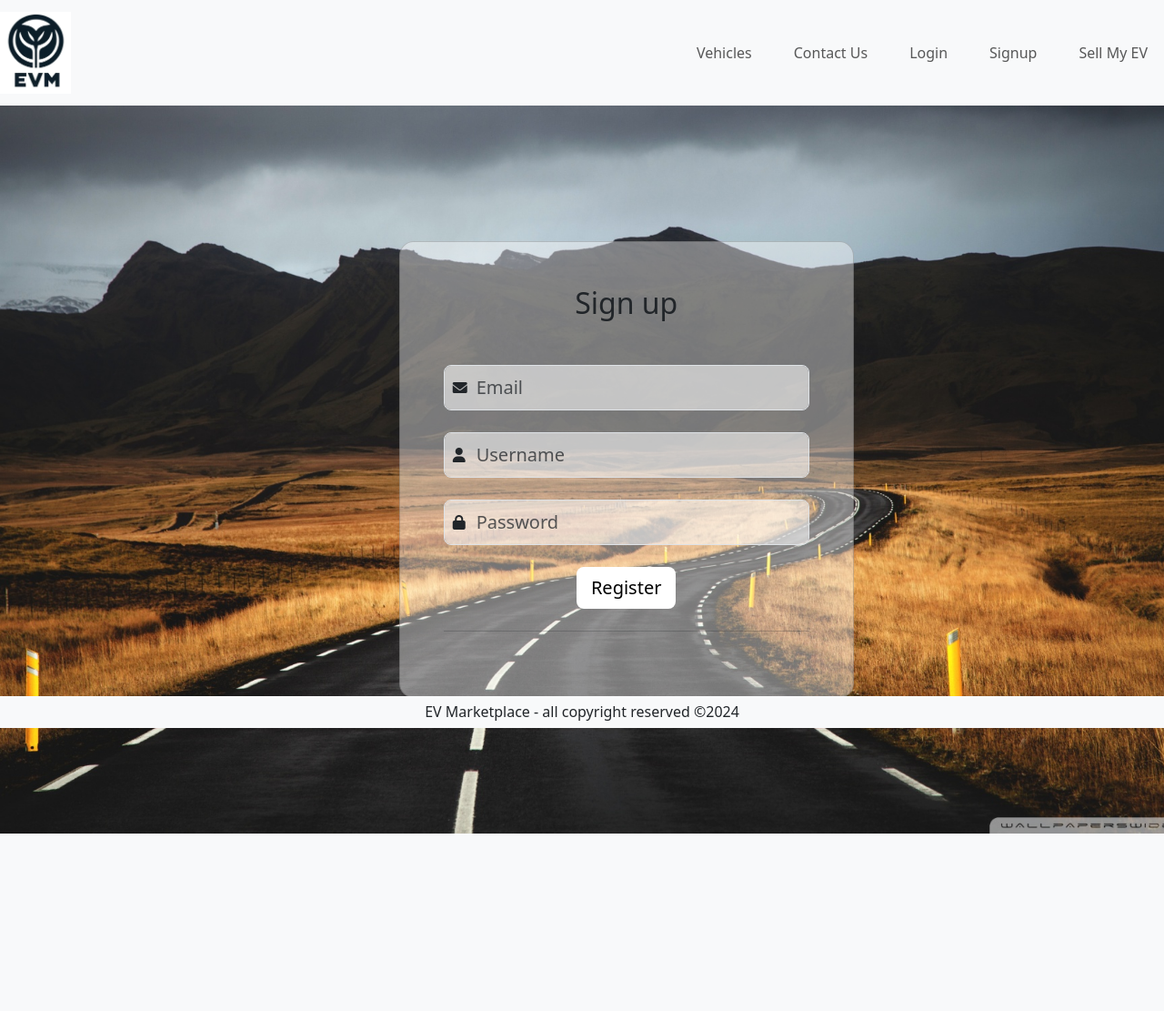
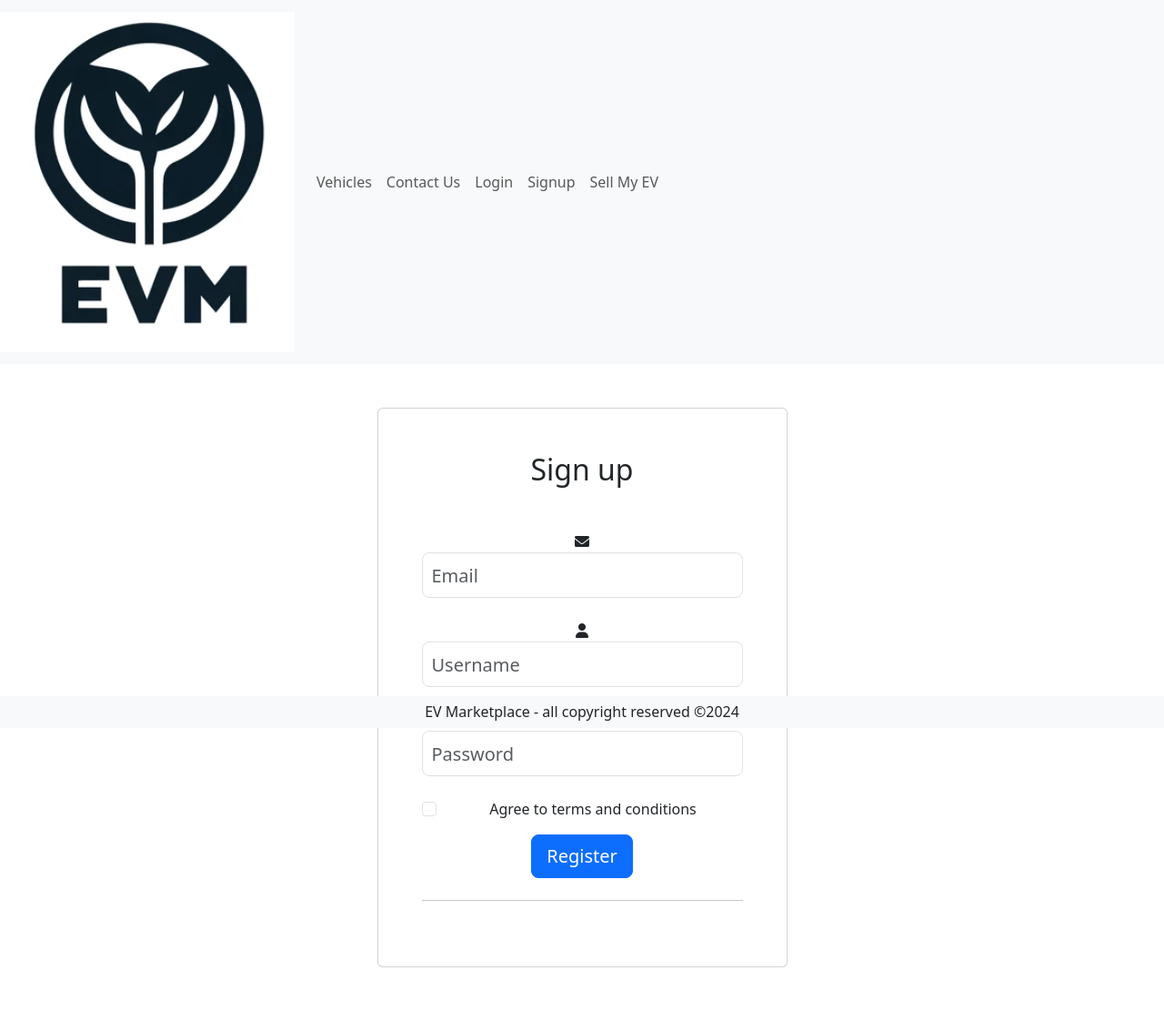
Before and after one commit to imran072/request-forum-app, a Flask app: page /signup in a window 1280 px wide. Shown: the whole page at 91% size. Before the commit the page ends 916 px from the top, so only its background shows below. Run offline with Flask 3, Linux system fonts and the light colour scheme.

Commit message:
refined the signup.html static version

```diff
--- a/app/templates/signup.html
+++ b/app/templates/signup.html
@@ -1,16 +1,16 @@
 <!DOCTYPE html>
 <html lang="en">
 <head>
-    <!-- <script type="text/javascript" src="/___vscode_livepreview_injected_script"></script> -->
     <meta charset="UTF-8">
     <meta name="viewport" content="width=device-width, initial-scale=1.0">
-    <title>Login | EVSales</title>
+    <title>Sign Up | EVSales</title>
     <link rel="stylesheet" href="https://cdnjs.cloudflare.com/ajax/libs/font-awesome/6.0.0-beta3/css/all.min.css">
     <link href="https://cdn.jsdelivr.net/npm/bootstrap@5.3.3/dist/css/bootstrap.min.css" rel="stylesheet" integrity="sha384-QWTKZyjpPEjISv5WaRU9OFeRpok6YctnYmDr5pNlyT2bRjXh0JMhjY6hW+ALEwIH" crossorigin="anonymous">
-    <link rel="stylesheet" href="../static/css/main_webpage.css">
+    <link rel="stylesheet" href="../static/css/style.css">
 </head>
 <body>
     <header>
+      <!--Nav bar-->
       <nav class="navbar navbar-expand-lg navbar-light bg-light">
         <div>
             <a href="/">
@@ -33,48 +33,39 @@
     </header>
 
     <main>
-        <section class="vh-100" style="background-image: url('../static/img/background.jpg');background-size: cover;background-position: center;">
+        <section class="sign_up_form">
             <div class="container py-5 h-100">
                 <div class="row d-flex justify-content-center align-items-center h-100">
                     <div class="col-12 col-md-8 col-lg-6 col-xl-5">
-                <div class="card shadow-2-strong" style="border-radius: 1rem; background-color: rgba(255, 255, 255, 0.411); min-width:500px;" >
+                        <div class="card shadow-2-strong card-background">
                             <div class="card-body p-5 text-center">
-
+                                <form id="signupForm" onsubmit="return validateForm()">
                                     <h2 class="mb-5">Sign up</h2>
-
-                    <div data-mdb-input-init class="form-outline mb-4" style="position: relative;">
-                      <i class="fa fa-envelope" style="position: absolute; left: 10px; top: 50%; transform: translateY(-50%);"></i>
-                      <input type="Email" id="typeEmailX-2" class="form-control form-control-lg" style="padding-left: 35px; background-color: rgba(255, 255, 255, 0.561);" placeholder="Email" />
+                                    <div class="form-outline mb-4 position-relative">
+                                        <i class="fa fa-envelope icon-style"></i>
+                                        <input type="email" id="typeEmailX-2" class="form-control form-control-lg input-style" placeholder="Email" required>
                                     </div>
-                    <div data-mdb-input-init class="form-outline mb-4" style="position: relative;">
-                        <i class="fa fa-user" style="position: absolute; left: 10px; top: 50%; transform: translateY(-50%);"></i>
-                        <input type="Username" id="Usernameinput" class="form-control form-control-lg" style="padding-left: 35px; background-color: rgba(255, 255, 255, 0.561);" placeholder="Username" />
+                                    <div class="form-outline mb-4 position-relative">
+                                        <i class="fa fa-user icon-style"></i>
+                                        <input type="text" id="Usernameinput" class="form-control form-control-lg input-style" placeholder="Username" required>
                                     </div>
-
-
-                    <div data-mdb-input-init class="form-outline mb-4" style="position: relative;">
-                      <i class="fa fa-lock" style="position: absolute; left: 10px; top: 50%; transform: translateY(-50%);"></i>
-                      <input type="Password" id="password_input" class="form-control form-control-lg" style="padding-left: 35px; background-color: rgba(255, 255, 255, 0.561);" placeholder="Password"/>
+                                    <div class="form-outline mb-4 position-relative">
+                                        <i class="fa fa-lock icon-style"></i>
+                                        <input type="password" id="password_input" class="form-control form-control-lg input-style" placeholder="Password" pattern="(?=.*\d)(?=.*[a-z])(?=.*[A-Z]).{8,}" title="Must contain at least one number, one uppercase and lowercase letter, and at least 8 or more characters" required>
                                     </div>
-
-
-                    <button data-mdb-button-init data-mdb-ripple-init class="btn btn-primary btn-lg btn-block" type="submit" style="background-color: rgb(255, 255, 255);border: hidden;color: rgb(0, 0, 0);">Register</button>
-
+                                    <div class="form-check mb-3">
+                                        <input type="checkbox" class="form-check-input" id="rememberMe" required>
+                                        <label class="form-check-label" for="rememberMe">Agree to terms and conditions</label>
+                                    </div>
+                                    <button class="btn btn-primary btn-lg btn-block" type="submit">Register</button>
                                     <hr class="my-4">
-
-                    <!-- <button data-mdb-button-init data-mdb-ripple-init class="btn btn-lg btn-block btn-secondary mb-2" style="background-color: #de5246; border: hidden;"
-                      type="submit"><i class="fab fa-google me-2"></i> Login with google</button><br/><br/>
-                    <button data-mdb-button-init data-mdb-ripple-init class="btn btn-lg btn-block btn-primary mb-2" style="background-color: #3b5998;border: hidden;"
-                      type="submit"><i class="fab fa-facebook-f me-2"></i>Login with facebook</button>
-         -->
+                                </form>
                             </div>
                         </div>
                     </div>
                 </div>
             </div>
         </section>
-
-
         <section id="footer">
           <footer class="footer fixed-bottom bg-body-tertiary">
               <div class="container text-center pt-2">
@@ -90,9 +81,7 @@
     </main>
 
 
-
-
+    <script src="../static/js/scripts.js"></script>
     <script src="https://cdn.jsdelivr.net/npm/bootstrap@5.3.3/dist/js/bootstrap.bundle.min.js" integrity="sha384-YvpcrYf0tY3lHB60NNkmXc5s9fDVZLESaAA55NDzOxhy9GkcIdslK1eN7N6jIeHz" crossorigin="anonymous"></script>
-
 </body>
 </html>
```
Lines whose indentation alone changed are shown as unchanged.
